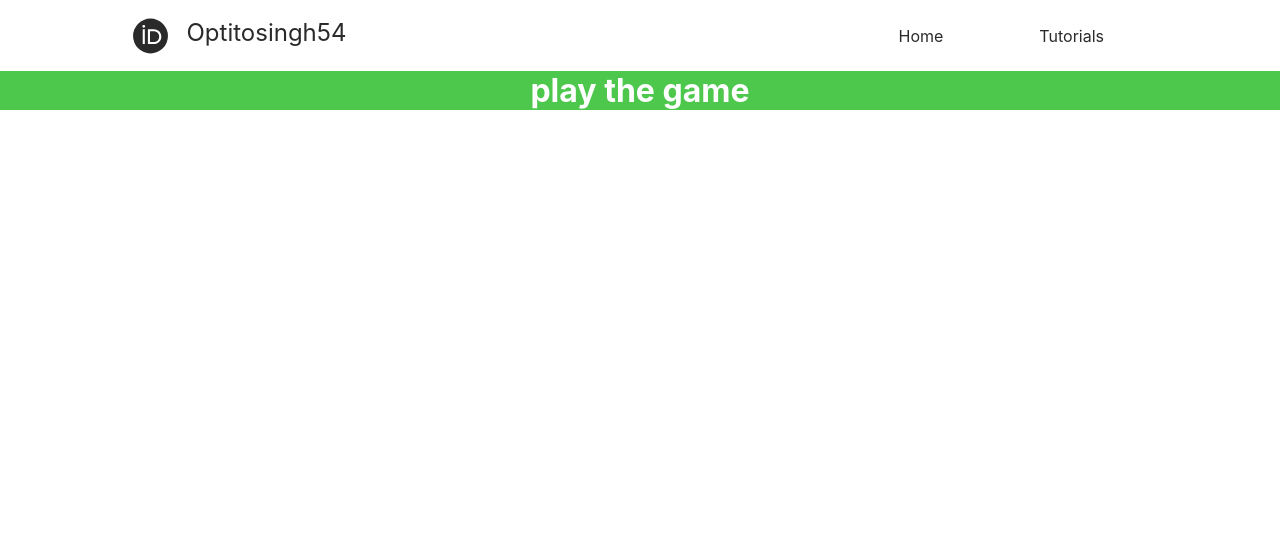
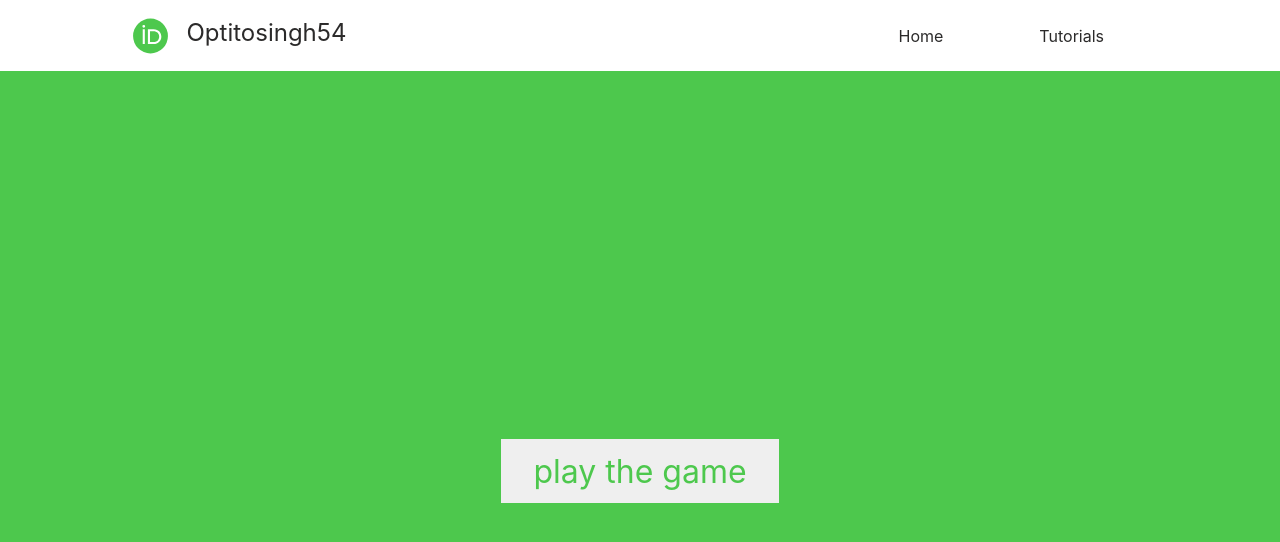
Before and after one commit to daredev0504/myQuiz-app, a plain HTML site: page index.html in a window 1280 px wide. Drawn offline with Linux system fonts and the light colour scheme.

Commit message:
main done

```diff
--- a/app.js
+++ b/app.js
@@ -1,5 +1,21 @@
-let headerVar=document.getElementsByClassName('header-name');
-headerVar.textContent='ghgh';
+let fColor=document.querySelector('.color1');
+let sColor=document.querySelector('.color2');
+let result=document.querySelector('h3');
+
+//let mainB=document.querySelector('#main');
+
+
+fColor.addEventListener('input',function(){
+    console.log(fcolor.value);
+})
+
+
+
+
+
+
+
+
 
 
 let mobileOpen=()=> {
--- a/index.html
+++ b/index.html
@@ -26,14 +26,16 @@
       </div>
     </header>
     <div class="mobile-nav" id="mobileO">
-            <span class="fas fa-times" onclick="mobileClose()"></span>
-            <a href="#">home</a>
-            <a href="#">tutorials</a>
-            <a href="#">contact us</a>
-          </div>
-    <main>
+      <span class="fas fa-times" onclick="mobileClose()"></span>
+      <a href="#">home</a>
+      <a href="#">tutorials</a>
+      <a href="#">contact us</a>
+    </div>
+    <main id="main">
+      <div class="btn">
+          <button>play the game</button>
+      </div>
 
-      <h1>play the game</h1>
     </main>
     <footer></footer>
     <script src="app.js"></script>
--- a/myQuiz.css
+++ b/myQuiz.css
@@ -38,7 +38,7 @@ nav a{
     padding: 1em;
 }
 .fa-orcid{
-    color:rgb(43, 42, 42);
+    color:#4dc84d;
     font-size: 1.5em;
 }
 nav a:hover{
@@ -81,15 +81,26 @@ nav a:hover{
 /*main styles*/
 main{
     background:#4dc84d;
+    height:100vh;
+    margin: 0 auto;
+    display: flex;
+    align-items:center;
+    justify-content: center;
 }
-
-h1{
+div>button{
+    font-size:2em;
+    padding:.4em 1em;
+    color: #4dc84d;
+    border: none;
+    transition:transform 200ms;
+}
+div>button:hover{
+    background: none;
+    border: 1px solid white;
     color: white;
-    text-align: center;
+    cursor: pointer;
+    transform: scale(1.1);
 }
-
-
-
 
 
 
```
